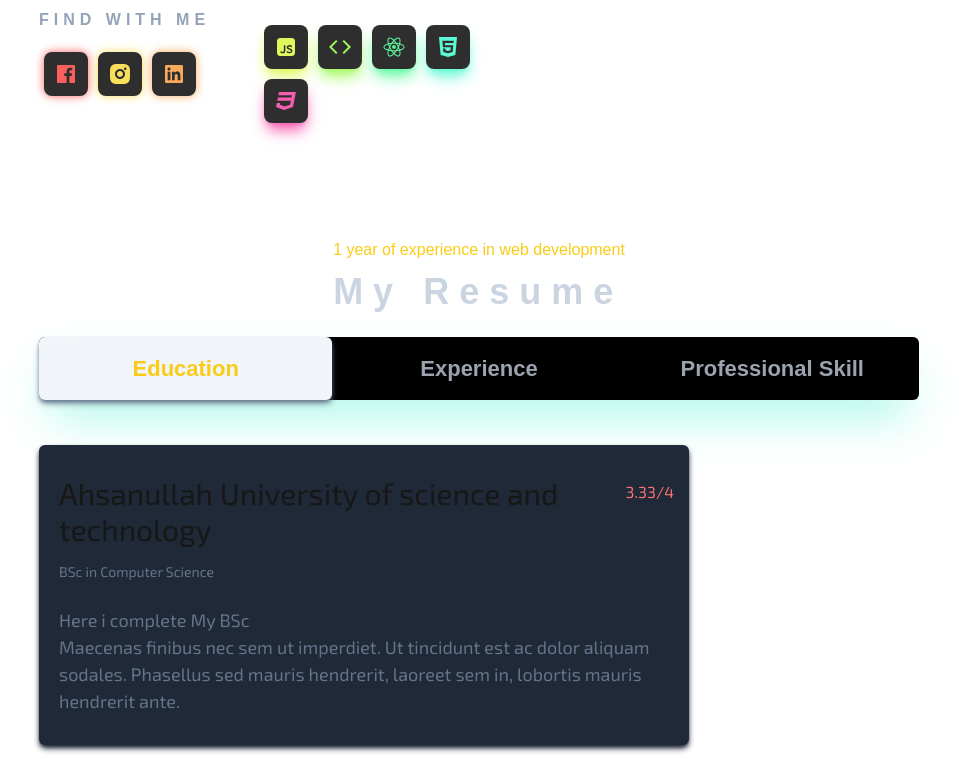
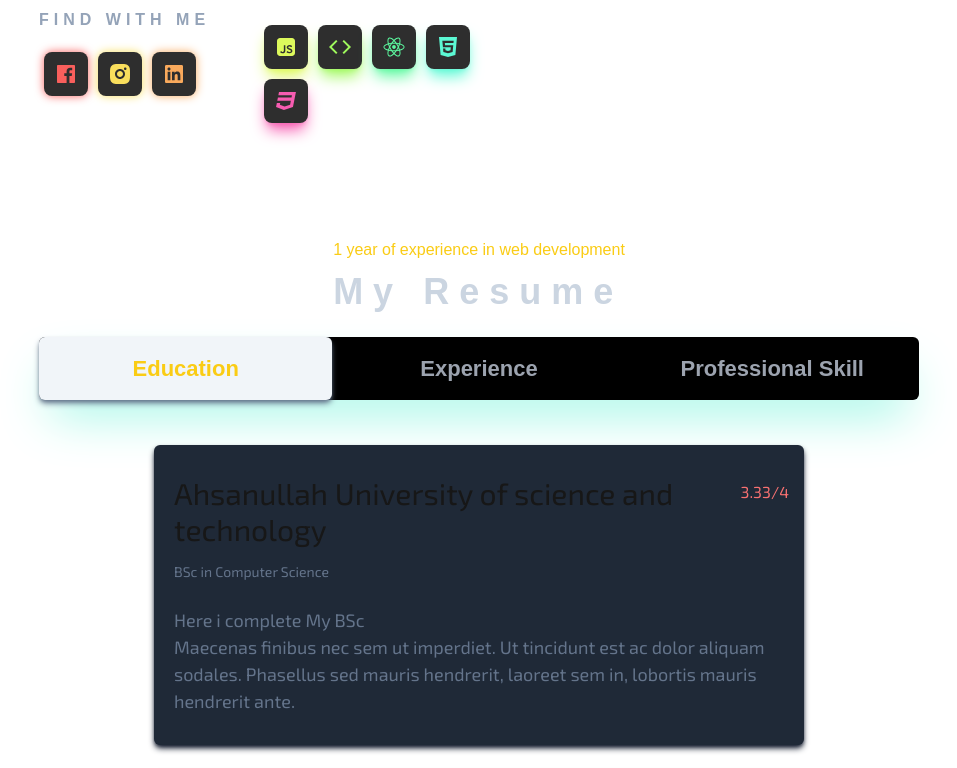
Before and after one commit to fuad-hasan-safat/fuad-hasan-safat, a Next.js app: page / in a window 1280 px wide. Shown: the part 1642-2410 px from the top of the page, without its empty margins (161-1118 px from the left). Built offline with nearby package versions, Linux system fonts and the light colour scheme; a web font is replaced by a local one.

Commit message:
change resume page position

```diff
--- a/components/Fullbody.tsx
+++ b/components/Fullbody.tsx
@@ -65,7 +65,7 @@ export default function Fullbody() {
                     <HomePage />
                 </section>
 
-                <section id="resume" ref={sectionRefs.resume} className="pt-[110px]">
+                <section id="resume" ref={sectionRefs.resume} className="flex justify-center items-center pt-[110px]">
                     <Resume />
                 </section>
 
--- a/components/Resume.tsx
+++ b/components/Resume.tsx
@@ -21,7 +21,7 @@ export default function Resume() {
         RenderedComponent = ProfessionalSkill;
     }
     return (
-        < div className='w-full min-h-full'>
+        < div className='flex flex-col justify-center items-center w-full min-h-full'>
             <div className='flex justify-center items-center'>
                 <div>
                     <h6 className='font-thin text-[16px] text-yellow-400'>1 year of experience in web development</h6>
```
